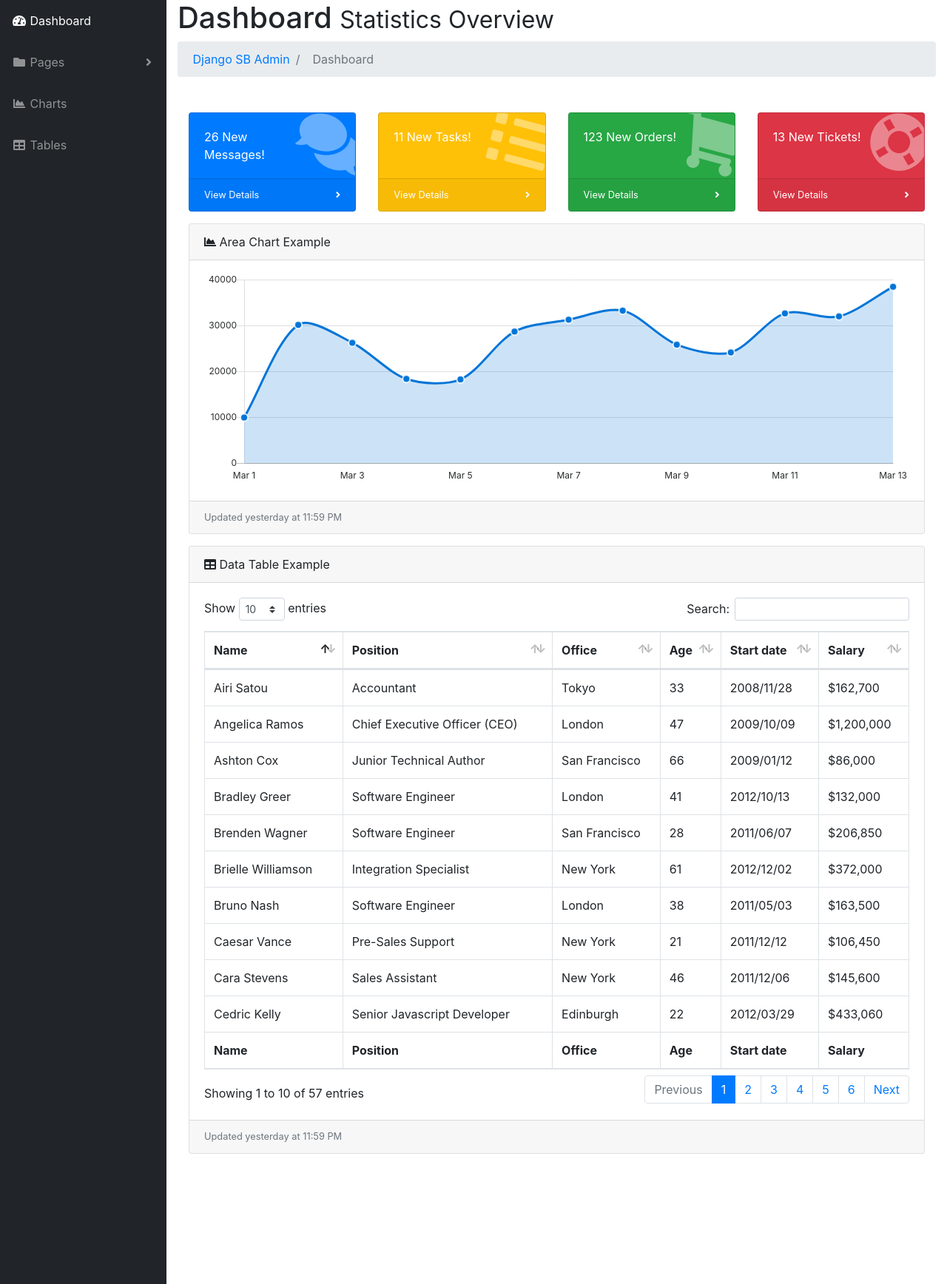
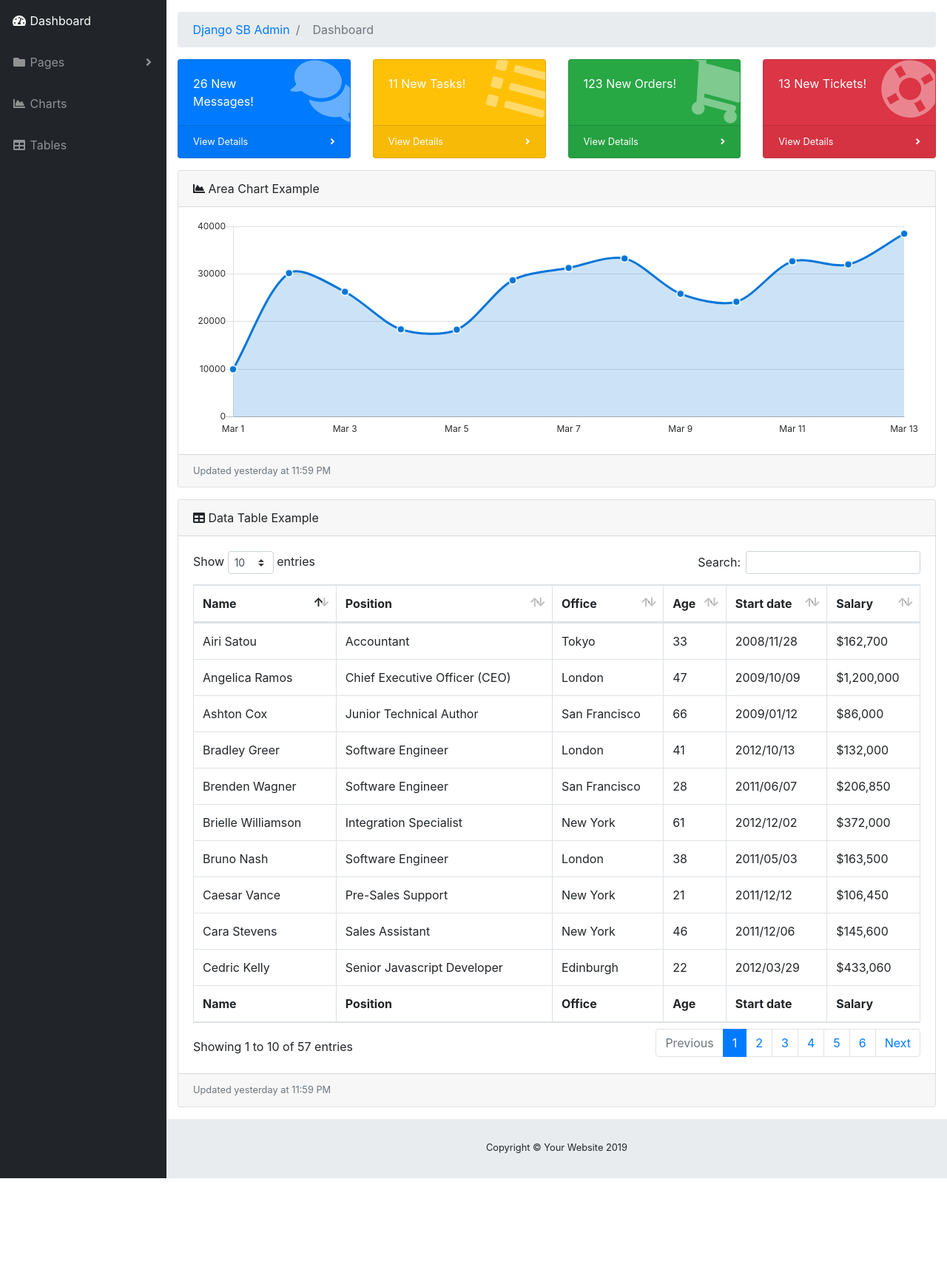
Before and after one commit to bluszcz/django-sb-admin, a Django app: template django_sb_admin/templates/django_sb_admin/sb_admin_dashboard.html in a window 1280 px wide. Shown: the part 56-1792 px from the top of the page at 74% size. After the commit the page ends 1649 px from the top, so only its background shows below. Run offline with Django 3.2, Linux system fonts and the light colour scheme; the template is opened without the code that fills it, so the values that code supplies are empty; some libraries are stand-ins or nearby versions.

Commit message:
#4 #5 Fixed width

```diff
--- a/django_sb_admin/templates/django_sb_admin/base.html
+++ b/django_sb_admin/templates/django_sb_admin/base.html
@@ -122,6 +122,8 @@
         <span>Tables</span></a>
     </li>
   </ul>
+<div id="content-wrapper">
+<div class="container-fluid">
 
 
   {% block sb_admin_navbar_right %}
@@ -131,15 +133,10 @@
 
   {# <div id="page-wrapper"> #}
 
-            <div class="container-fluid">
+  {# <div class="container-fluid"> #}
 
   <!-- Page Heading -->
-                <div class="row">
-                    <div class="col-lg-12">
-                        <h1 class="page-header">
-                            {% block sb_admin_title %}Start{% endblock sb_admin_title %}
-                            {% block sb_admin_subheading %}<small>Short introduction</small>{% endblock sb_admin_subheading %}
-                        </h1>
+
   <ol class="breadcrumb">
   <li class="breadcrumb-item">
   {% block sb_admin_breadcrumb %}<i class="fa fa-dashboard"></i>  <a href="{% url "sb_admin_start" %}">Django SB Admin</a>{% endblock sb_admin_breadcrumb %}
@@ -148,27 +145,9 @@
 
   {% endblock sb_admin_breadcrumb_active %}
   </ol>
-                    </div>
-                </div>
-                <!-- /.row -->
-{% if messages %}
-                <!-- Page Heading -->
-                <div class="row">
-                    <div class="col-lg-12">
-<ul class="messages">
-    {% for message in messages %}
-    <div class="alert alert-info alert-dismissable">
-    <button type="button" class="close" data-dismiss="alert" aria-hidden="true">&times;</button>
-    <i class="fa fa-info-circle"></i>  {{ message }}
-    </div>
-    <!--<li{% if message.tags %} class="{{ message.tags }}"{% endif %}>{{ message }}</li>-->
-    {% endfor %}
-</ul>
-                    </div>
-                </div>
-{% endif %}
 
-<div id="content-wrapper">
+
+
 
                 {% block sb_admin_content %}
                 <div class="row">
@@ -195,36 +174,31 @@
             </div>
             <!-- /.container-fluid -->
 
+      <!-- Sticky Footer -->
+      <footer class="sticky-footer">
+        <div class="container my-auto">
+          <div class="copyright text-center my-auto">
+            <span>Copyright © Your Website 2019</span>
           </div>
-        <!-- /#page-wrapper -->
+        </div>
+      </footer>
+
+    </div>
+    <!-- /.content-wrapper -->
 
   </div>
   <!-- /#wrapper -->
-
 
   <!-- Scroll to Top Button-->
   <a class="scroll-to-top rounded" href="#page-top">
     <i class="fas fa-angle-up"></i>
   </a>
 
-  <!-- Logout Modal-->
-  <div class="modal fade" id="logoutModal" tabindex="-1" role="dialog" aria-labelledby="exampleModalLabel" aria-hidden="true">
-    <div class="modal-dialog" role="document">
-      <div class="modal-content">
-        <div class="modal-header">
-          <h5 class="modal-title" id="exampleModalLabel">Ready to Leave?</h5>
-          <button class="close" type="button" data-dismiss="modal" aria-label="Close">
-            <span aria-hidden="true">×</span>
-          </button>
-        </div>
-        <div class="modal-body">Select "Logout" below if you are ready to end your current session.</div>
-        <div class="modal-footer">
-          <button class="btn btn-secondary" type="button" data-dismiss="modal">Cancel</button>
-          <a class="btn btn-primary" href="login.html">Logout</a>
     </div>
     </div>
-    </div>
-  </div>
+    <!-- /#wrapper -->
+
+
 
 
     <!-- jQuery -->
--- a/django_sb_admin/templates/django_sb_admin/sb_admin_charts.html
+++ b/django_sb_admin/templates/django_sb_admin/sb_admin_charts.html
@@ -8,7 +8,6 @@
 {% endblock sb_admin_breadcrumb_active %}
  {% block sb_admin_content %}
 
-      <div class="container-fluid">
 
 
         <!-- Area Chart Example-->
@@ -51,8 +50,6 @@
           <em>More chart examples coming soon...</em>
         </p>
 
-      </div>
-      <!-- /.container-fluid -->
 
 
 
--- a/django_sb_admin/templates/django_sb_admin/sb_admin_dashboard.html
+++ b/django_sb_admin/templates/django_sb_admin/sb_admin_dashboard.html
@@ -6,9 +6,7 @@
  </li>{% endblock sb_admin_breadcrumb_active %}
 {% block sb_admin_content %}
 
-    <div id="content-wrapper">
 
-      <div class="container-fluid">
 
 
 
@@ -581,9 +579,6 @@
             </div>
           </div>
           <div class="card-footer small text-muted">Updated yesterday at 11:59 PM</div>
-        </div>
-
-      </div>
 
 
 <!-- /.row -->
```
Lines whose indentation alone changed are shown as unchanged.
